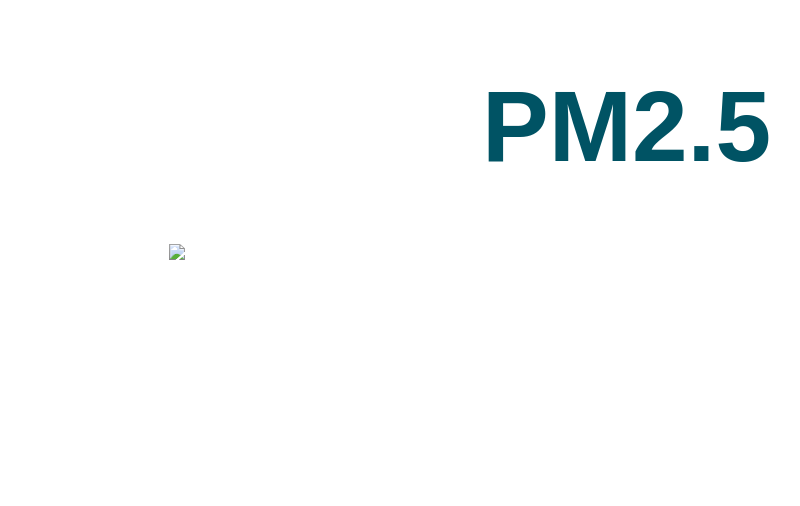
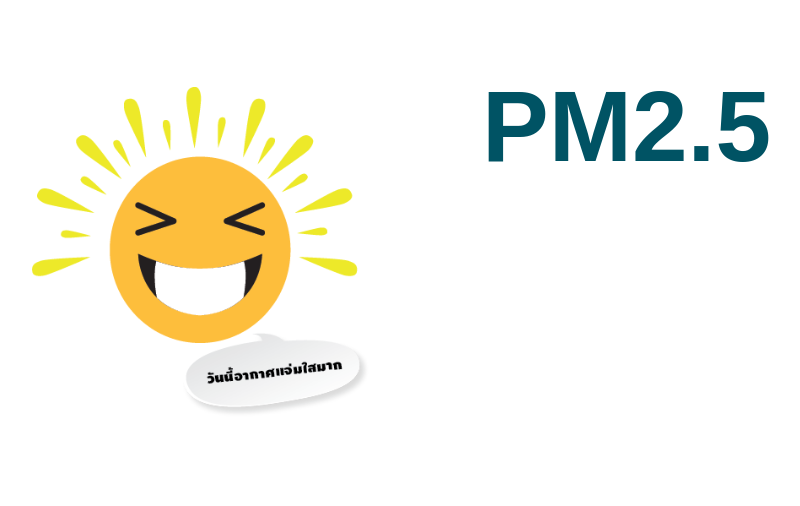
Before and after one commit to Anantachai11120/PM2.5_App, a plain HTML site: page index.html in a window 1280 px wide. Shown: the part 147-653 px from the top of the page, without its empty margins (226-1026 px from the left). Drawn offline with Linux system fonts and the light colour scheme; the site is published under a folder, as on GitHub Pages, so addresses that start at the root find nothing.

Commit message:
Fixed image paths and updated HTML

```diff
--- a/index.html
+++ b/index.html
@@ -9,7 +9,7 @@
 <body>
     <div class="container">
         <div class="left">
-            <img id="smileyImage" src="/ImagePM/Img1.png" alt="Smiley">
+            <img id="smileyImage" src="ImagePM/Img1.png" alt="Smiley"> <!-- ใช้เส้นทางสัมพันธ์กับ root directory -->
         </div>
         <div class="right">
             <div class="pm-label">PM2.5</div>
```
